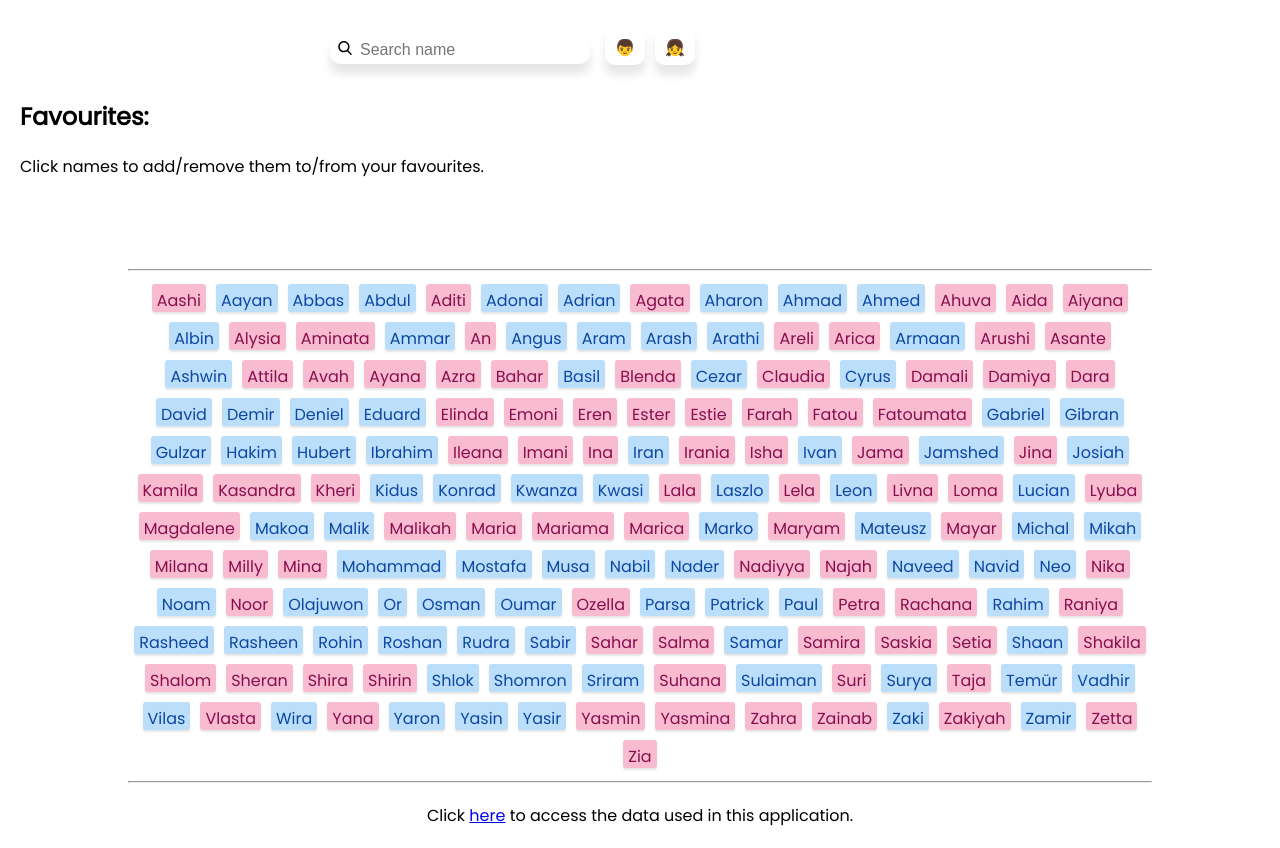
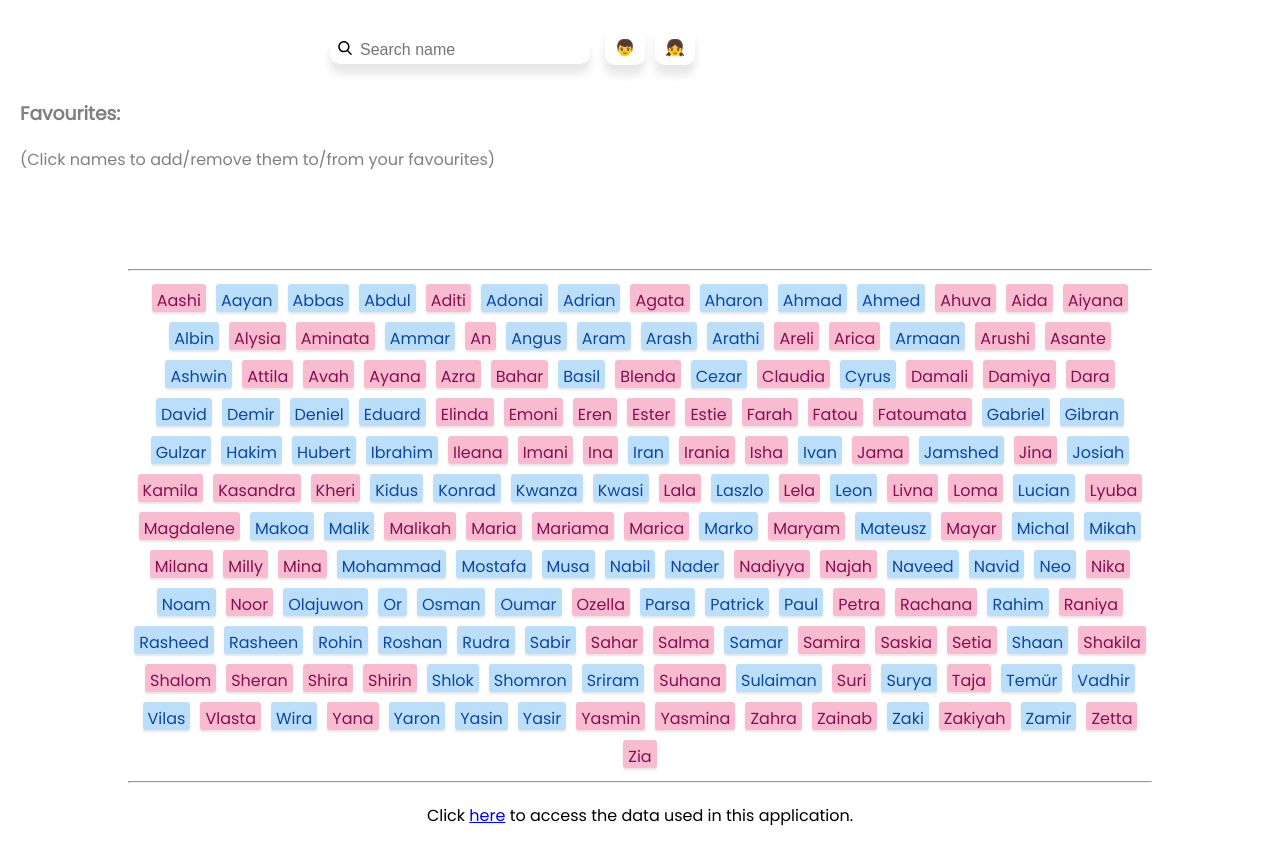
Before and after one commit to ChristopherJH/baby-names-react, a React (Create React App) app: page / in a window 1280 px wide. Built offline with nearby package versions, Linux system fonts and the light colour scheme.

Commit message:
Fixed duplicates bug

```diff
--- a/public/styles.css
+++ b/public/styles.css
@@ -34,7 +34,8 @@ body {
   color: #0d47a1;
 }
 
-.m:hover .f:hover {
+.m:hover,
+.f:hover {
   cursor: pointer;
   box-shadow: 0 7px 7px rgba(0, 0, 0, 0.1);
 }
@@ -149,6 +150,7 @@ body {
 .favourites-bar {
   min-height: 150px;
   margin: 10px 20px;
+  color: gray;
 }
 
 /* Footer */
--- a/src/components/Favourites.tsx
+++ b/src/components/Favourites.tsx
@@ -15,9 +15,11 @@ export interface FavProps {
 
 export function Favourites(favProps: FavProps): JSX.Element {
   function filterFavourites(babies: BabyProps[]): BabyProps[] {
-    return babies.filter((baby) =>
+    const filteredBabies = babies.filter((baby) =>
       oddOccurences(favProps.favourites, baby.name)
     );
+    const setBabies = new Set(filteredBabies);
+    return Array.from(setBabies);
   }
 
   function displayFavourites(babies: BabyProps[]): JSX.Element {
@@ -35,11 +37,12 @@ export function Favourites(favProps: FavProps): JSX.Element {
       </>
     );
   }
-  console.log(favProps.favourites);
   return (
     <div className="favourites-bar">
-      <h2>Favourites:</h2>
-      <p>Click names to add/remove them to/from your favourites.</p>
+      <h3>Favourites:</h3>
+      {favProps.favourites.length === 0 && (
+        <span>(Click names to add/remove them to/from your favourites)</span>
+      )}
       {displayFavourites(favProps.favourites)}
     </div>
   );
```
